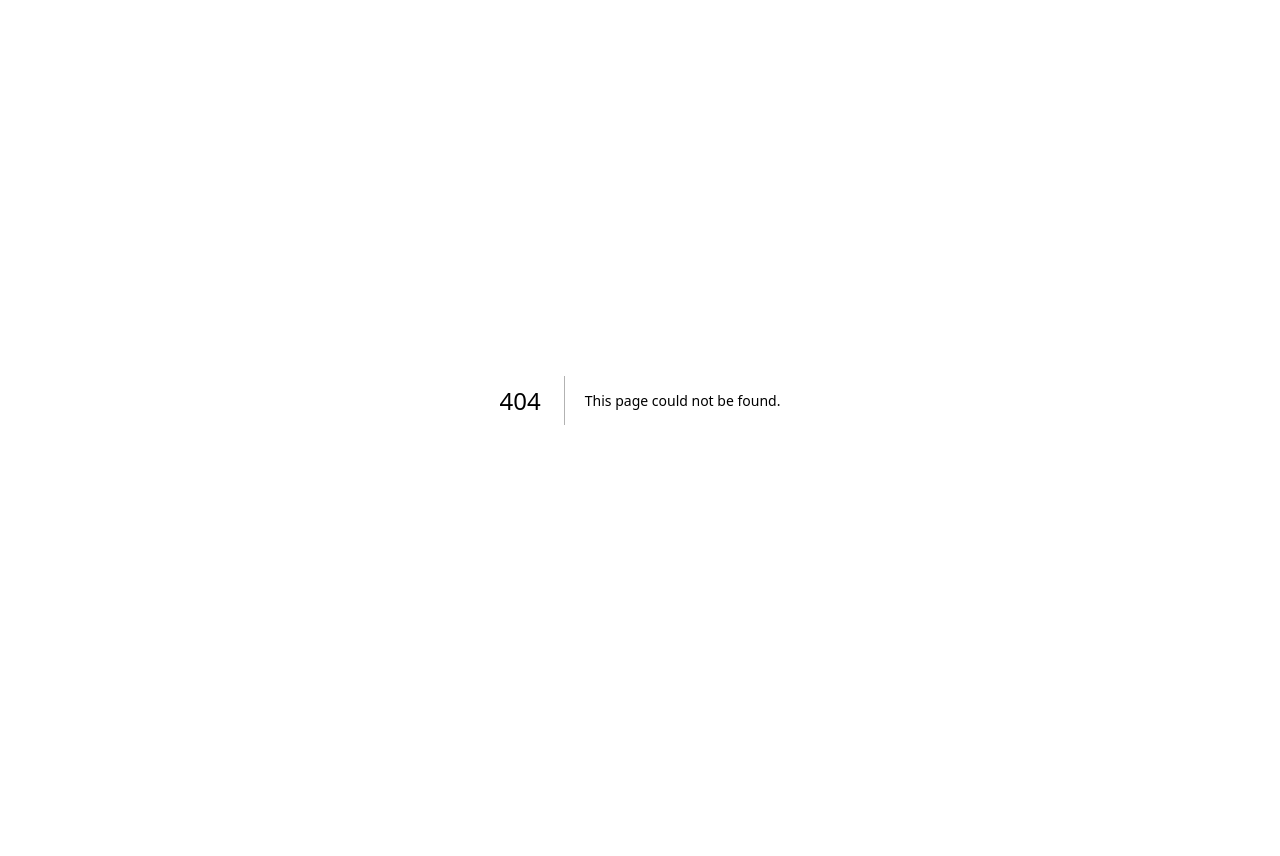
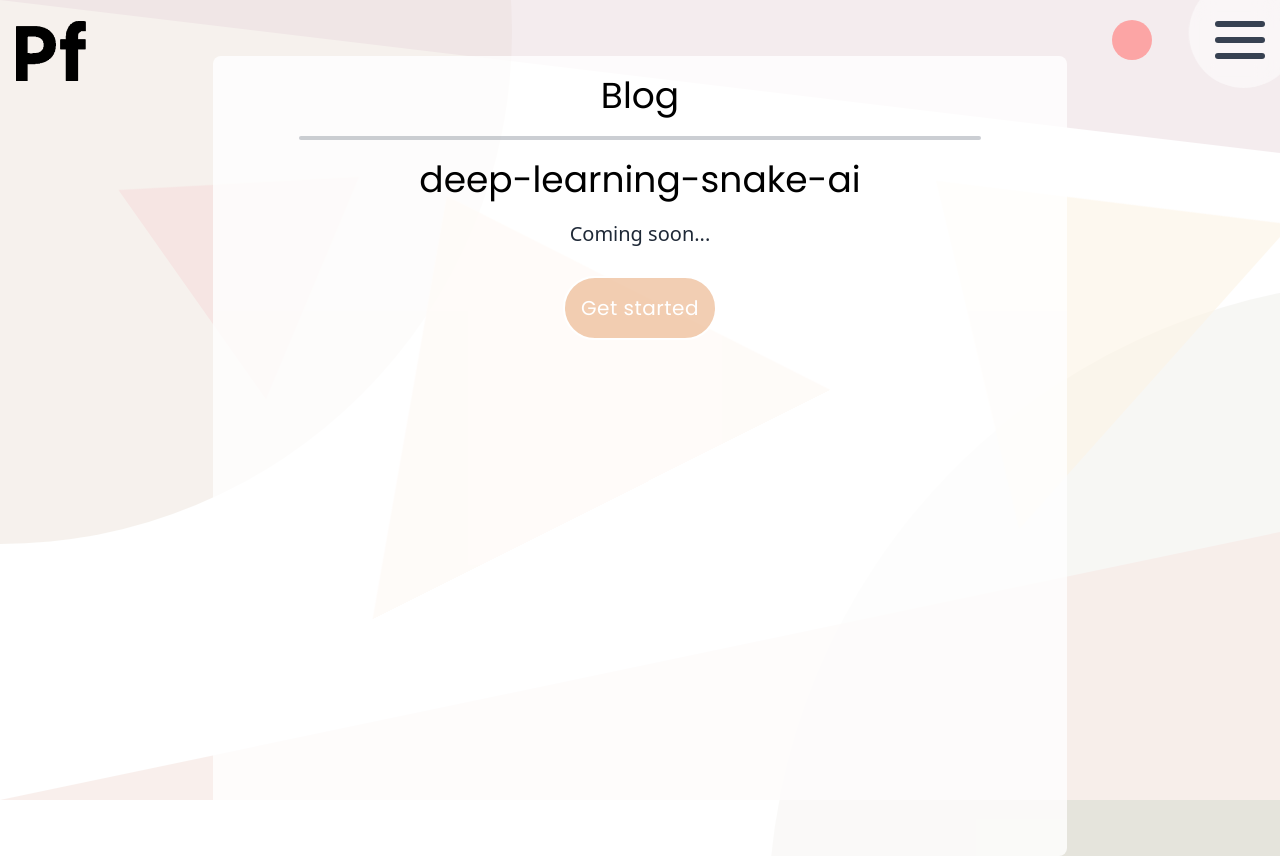
Before and after one commit to rayaaaneee/Next-Adobe-Portfolio, a Next.js app: page /blog/deep-learning-snake-ai in a window 1280 px wide. Before the commit this address had no page. Before the commit the page ends 800 px from the top, so only its background shows below. Built offline with nearby package versions, Linux system fonts and the light colour scheme.

Commit message:
Fix blog architecture

```diff
--- a/src/app/(portfolio)/@modal/(.)blog/[id]/page.tsx
+++ b/src/app/(portfolio)/blog/@blog/(.)[id]/page.tsx
@@ -1,4 +1,5 @@
 import { cn } from "@/lib/utils";
+
 import Blog from "./blog";
 
 const Page = async ({ params }: { params: Promise<{ id: string }> }) => {
--- a/src/app/(portfolio)/blog/(.)/[id]/page.tsx
+++ b/src/app/(portfolio)/blog/[id]/page.tsx
@@ -7,7 +7,7 @@ const Page = async ({ params }: { params: Promise<{ id: string }> }) => {
     return (
         <BlogTemplate
             id={id}
-            quitButtonClassName={"top-5 right-32"}
+            quitButtonClassName={"z-[1] top-5 right-32"}
             quitButtonHref={"/blog"}
         />
     )
--- /dev/null
+++ b/src/app/(portfolio)/blog/layout.tsx
@@ -0,0 +1,15 @@
+import { ChildrenInterface } from "@/utils/interface/children";
+
+const RootLayout = ({
+    children,
+    blog
+} : {
+    blog: React.ReactNode
+} & Readonly<ChildrenInterface>) => (
+    <>
+        { blog }
+        { children }
+    </>
+);
+
+export default RootLayout;
--- a/src/app/(portfolio)/layout.tsx
+++ b/src/app/(portfolio)/layout.tsx
@@ -7,14 +7,10 @@ import { ChildrenInterface } from "@/utils/interface/children";
 
 const RootLayout = ({
     children,
-    modal
-} : {
-    modal: React.ReactNode
-} & Readonly<ChildrenInterface>) => (
+} : Readonly<ChildrenInterface>) => (
     <App>
         <Header hasFooter={true} />
         <Background />
-        { modal }
         { children }
     </App>
 );
```
Also changed, not shown: src/app/(portfolio)/blog/@blog/(.)[id]/blog.tsx (renamed from src/app/(portfolio)/@modal/(.)blog/[id]/blog.tsx), src/app/(portfolio)/blog/@blog/default.tsx (renamed from src/app/(portfolio)/@modal/default.tsx), 1 other file (tests, documents, lock files or other folders).
